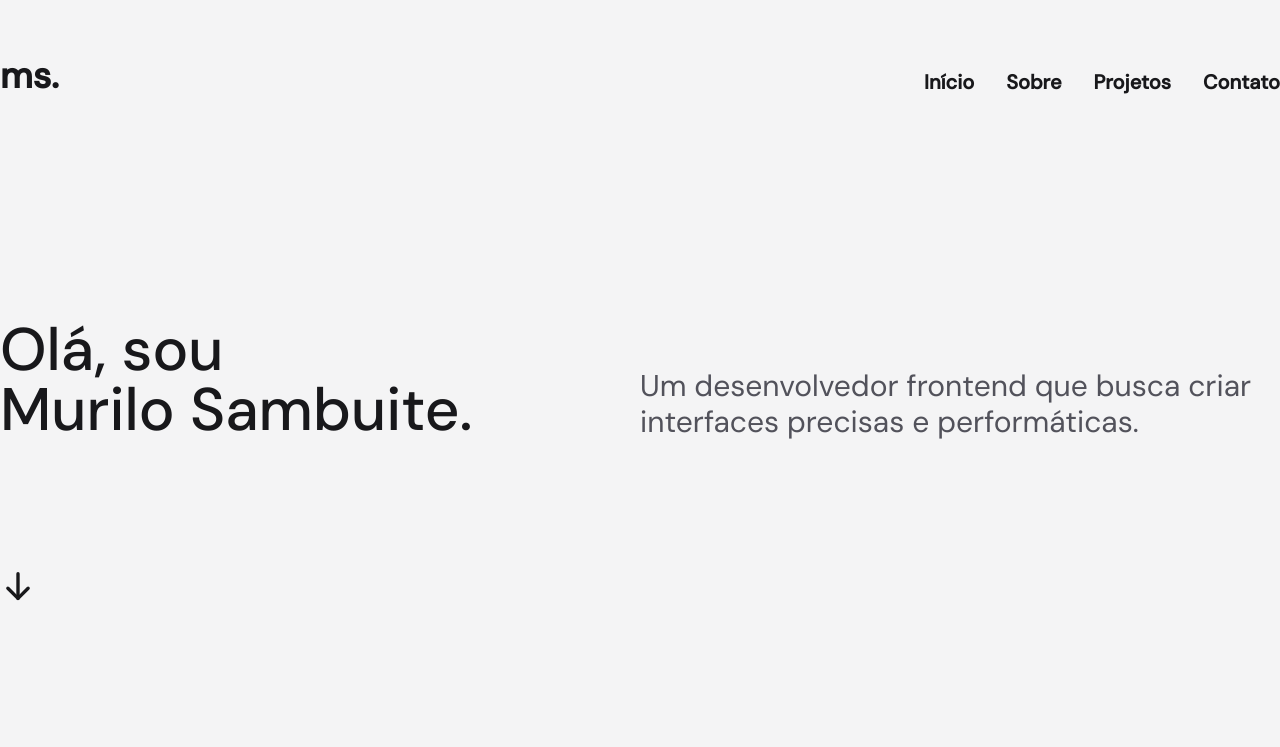
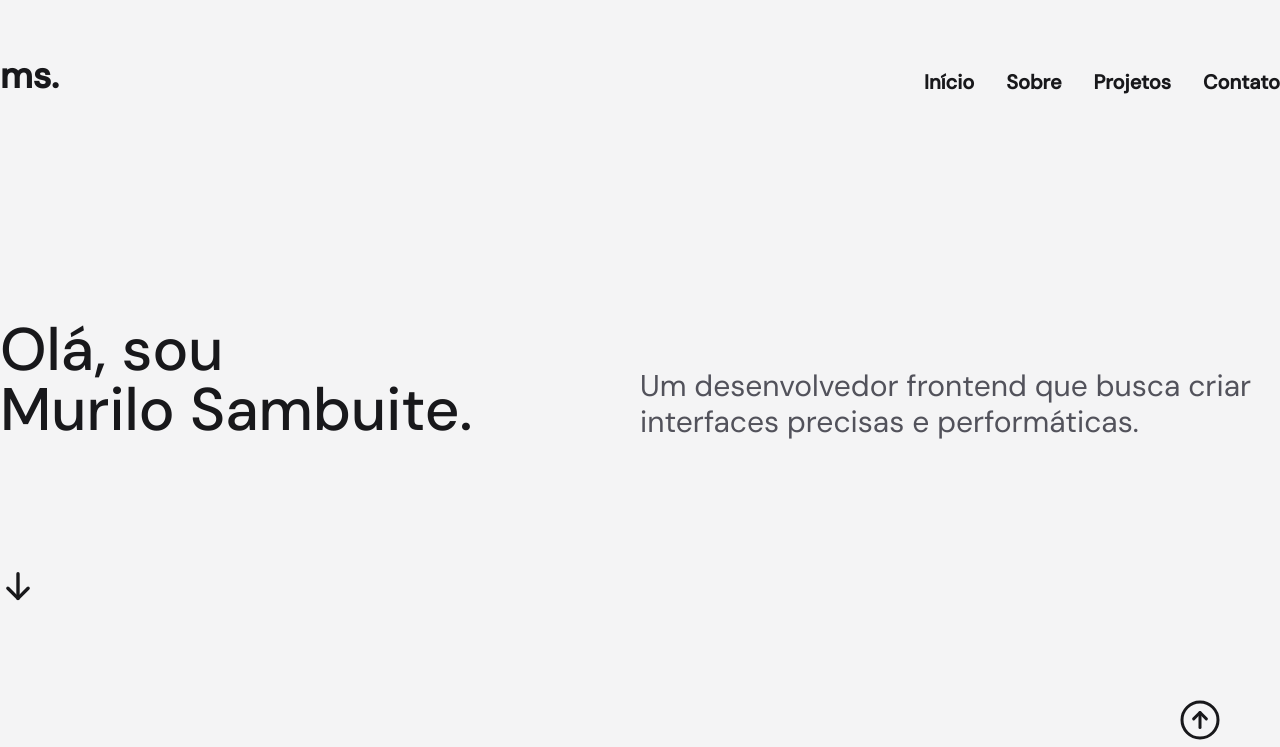
Before and after one commit to sambuite/portfolio, a Next.js app: page / in a window 1280 px wide. Shown: the top 747 px of the page. Built offline with nearby package versions, Linux system fonts and the light colour scheme.

Commit message:
add Layout component; add BackToTopButton component

```diff
--- /dev/null
+++ b/src/components/BackToTopButton.tsx
@@ -0,0 +1,16 @@
+import { ArrowCircleUp } from 'phosphor-react';
+import { HEADER_ID } from '../utils/constants';
+import { scrollToSection } from '../utils/scrollToSection';
+
+export function BackToTopButton() {
+  return (
+    <button
+      type="button"
+      title="Voltar ao topo"
+      className="fixed bottom-14 right-14 w-12 h-12"
+      onClick={() => scrollToSection(HEADER_ID)}
+    >
+      <ArrowCircleUp className="w-12 h-12" />
+    </button>
+  );
+}
--- /dev/null
+++ b/src/components/Layout.tsx
@@ -0,0 +1,25 @@
+import Head from 'next/head';
+import { BackToTopButton } from './BackToTopButton';
+import { Footer } from './Footer';
+import { Header } from './Header';
+
+interface Props {
+  title: string;
+  children: React.ReactNode;
+}
+
+export function Layout({ title, children }: Props) {
+  return (
+    <>
+      <Head>
+        <title>{title}</title>
+      </Head>
+      <div>
+        <Header />
+        {children}
+        <Footer />
+      </div>
+      <BackToTopButton />
+    </>
+  );
+}
--- a/src/pages/about.tsx
+++ b/src/pages/about.tsx
@@ -1,19 +1,10 @@
-import Head from 'next/head';
 import { AboutMain } from '../components/AboutMain';
-import { Footer } from '../components/Footer';
-import { Header } from '../components/Header';
+import { Layout } from '../components/Layout';
 
 export default function About() {
   return (
-    <>
-      <Head>
-        <title>Murilo Sambuite | Sobre</title>
-      </Head>
-      <div>
-        <Header />
-        <AboutMain />
-        <Footer />
-      </div>
-    </>
+    <Layout title="Murilo Sambuite | Sobre">
+      <AboutMain />
+    </Layout>
   );
 }
--- a/src/pages/index.tsx
+++ b/src/pages/index.tsx
@@ -1,19 +1,10 @@
-import Head from 'next/head';
-import { Footer } from '../components/Footer';
-import { Header } from '../components/Header';
 import { HomeMain } from '../components/HomeMain';
+import { Layout } from '../components/Layout';
 
 export default function Home() {
   return (
-    <>
-      <Head>
-        <title>Murilo Sambuite | Início</title>
-      </Head>
-      <div>
-        <Header />
-        <HomeMain />
-        <Footer />
-      </div>
-    </>
+    <Layout title="Murilo Sambuite | Início">
+      <HomeMain />
+    </Layout>
   );
 }
```
